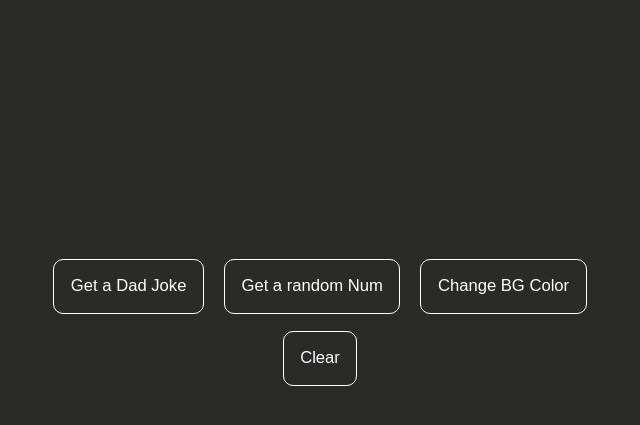
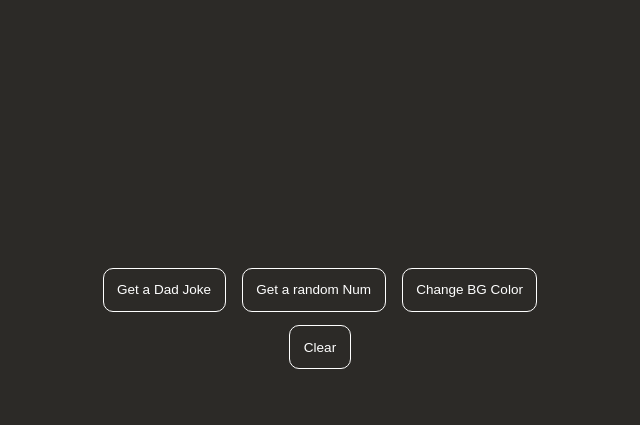
Before and after one commit to carguygrammer/javascript_test_site, a plain HTML site: page index.html in a window 1280 px wide. Shown: the part 259-684 px from the top of the page, without its empty margins (320-960 px from the left). Drawn offline with Linux system fonts and the light colour scheme.

Commit message:
adjusted the media queries files in css/practice.css for lanscape orientation so it doesn't look so cramped.

```diff
--- a/css/practice.css
+++ b/css/practice.css
@@ -99,7 +99,7 @@ h1 {
 @media screen and (orientation: landscape) {
 
     html {
-        font-size: 80%;
+        font-size: 65%;
     }
 
     section {
@@ -108,17 +108,24 @@ h1 {
 
     .wrapper {
         height: 100vh;
+        padding: 3em;
     }
 
     .wrapper__content {
         height: calc(100%/3);
         height: auto;
         transition: height 1s ease;
+        /* overflow: initial; */
     }
 
     .wrapper__content:nth-child(2) {
         height: calc(90vh/3);
         height: auto;
+    }
+
+    .btn {
+        padding: 0;
+        /* font-size: .5em; */
     }
 
 }
```
